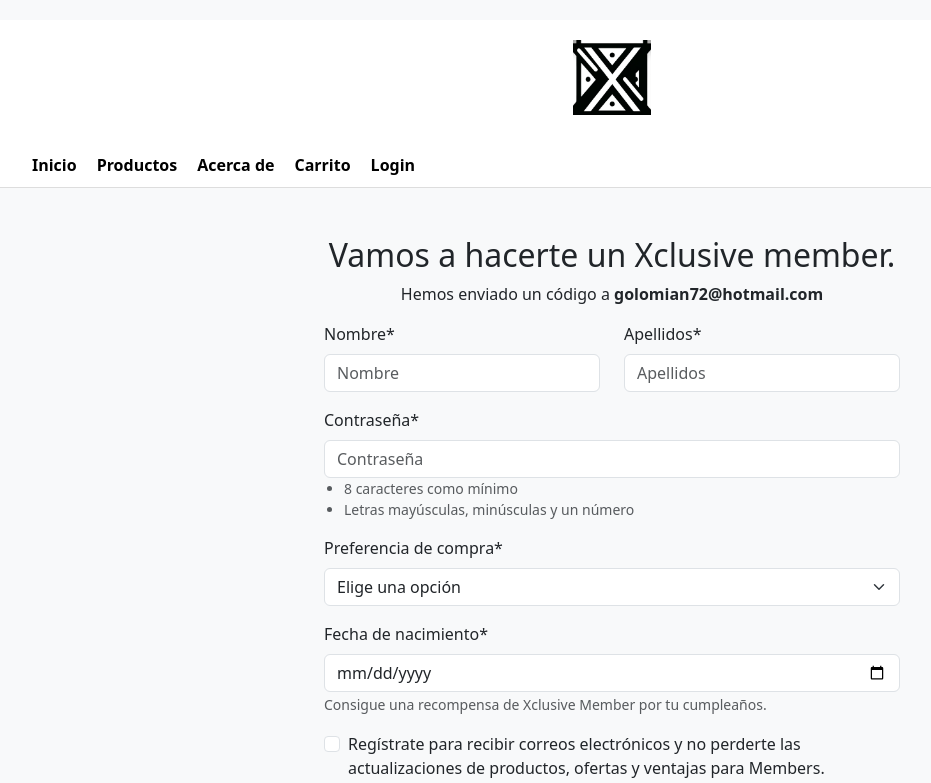
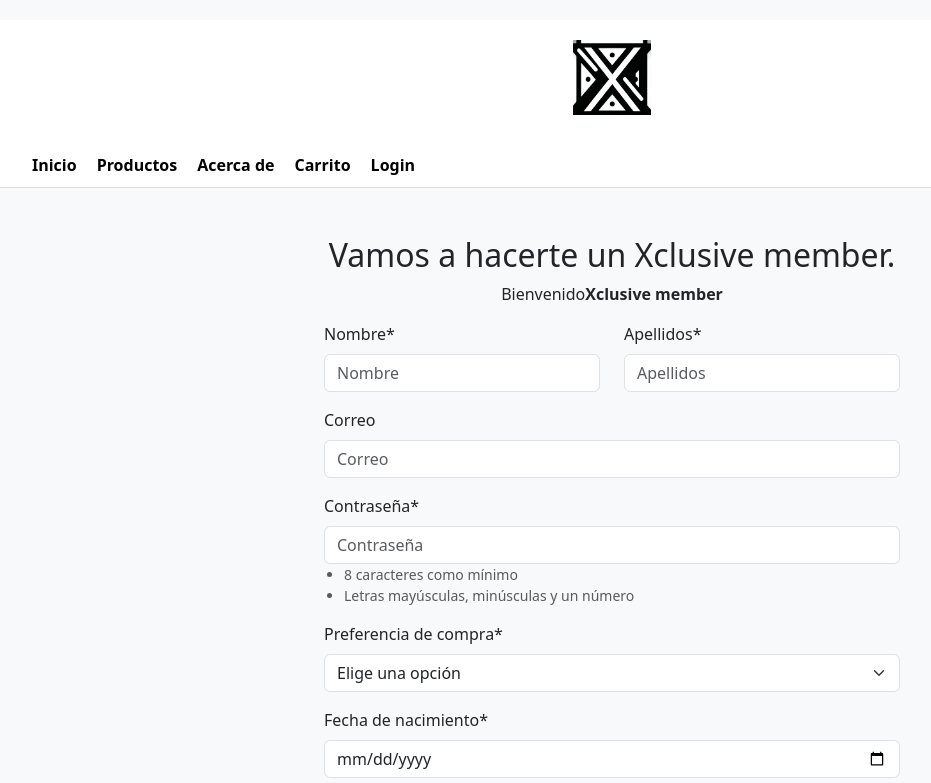
Before and after one commit to ForMyke/Web, a React (Create React App) app: page /Registro in a window 1280 px wide. Shown: the top 783 px of the page, without its empty margins (28-959 px from the left). Built offline with nearby package versions, Linux system fonts and the light colour scheme; the HTML template or start-up script is replaced by a standard one.

Commit message:
registro full

```diff
--- a/src/components/Registro.js
+++ b/src/components/Registro.js
@@ -8,7 +8,7 @@ const Registro = () => {
     <div className="container mt-5 mb-4">
       <h2 className="text-center">Vamos a hacerte un Xclusive member.</h2>
       <p className="text-center">
-        Hemos enviado un código a <strong>golomian72@hotmail.com</strong>{" "}
+        Bienvenido<strong>Xclusive member</strong>{" "}
       </p>
       <Form>
         <Row className="mb-3">
@@ -22,6 +22,10 @@ const Registro = () => {
             <Form.Control type="text" placeholder="Apellidos" />
           </Form.Group>
         </Row>
+        <Form.Group className="mb-3">
+          <Form.Label>Correo</Form.Label>
+          <Form.Control type="correo" placeholder="Correo" />
+        </Form.Group>
 
         <Form.Group className="mb-3">
           <Form.Label>Contraseña*</Form.Label>
```
